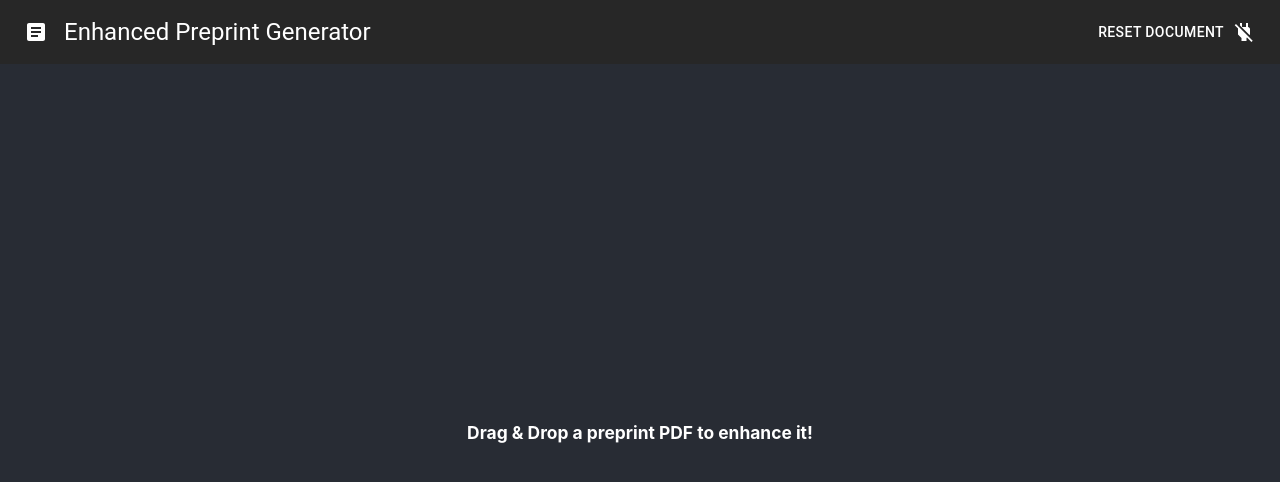
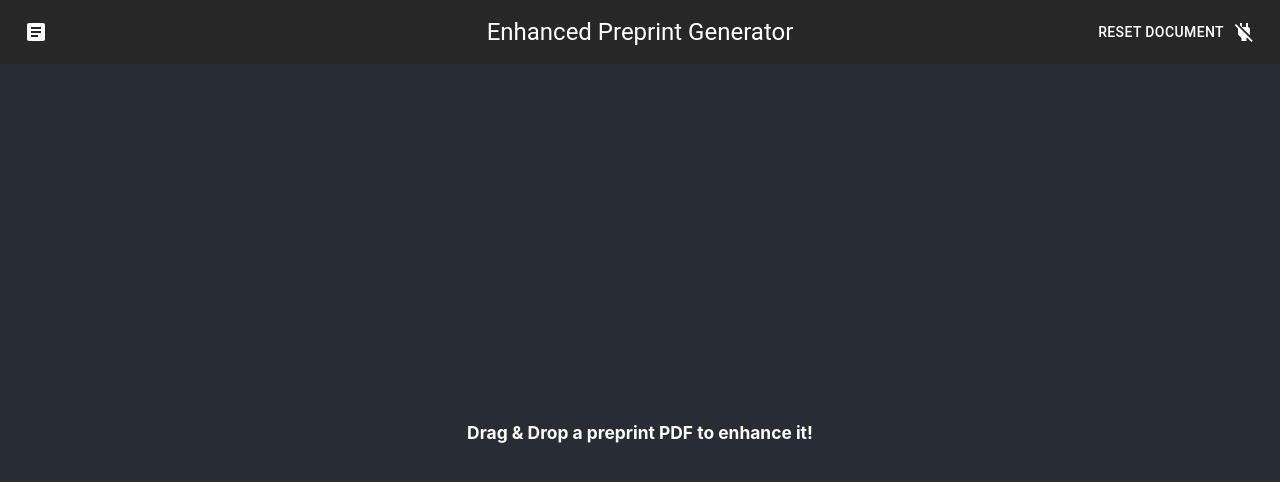
Before and after one commit to gipplab/preprint_generator, a React (Create React App) app in the folder frontend/: page / in a window 1280 px wide. Shown: the top 482 px of the page. Built offline with nearby package versions, Linux system fonts and the light colour scheme; no server answers.

Commit message:
feat: changed alignment of appbar

```diff
--- a/frontend/src/App.tsx
+++ b/frontend/src/App.tsx
@@ -59,19 +59,19 @@ class App extends Component<AppProps, AppState> {
                 <div className="App">
                     <AppBar position="static">
                         <Toolbar style={{justifyContent: "space-between", alignItems: "center"}}>
-                            <div style={{display: "flex", alignItems: "center"}}>
-                                <ArticleIcon sx={{mr: 2}}/>
-                                <Typography variant="h5" component="div" sx={{flexGrow: 1}}>
-                                    {this.state.file ? this.state.file.name : "Enhanced Preprint Generator"}
-                                </Typography>
+                            <div style={{flex: 0.33, display: "flex", alignItems: "center"}}>
+                                <ArticleIcon/>
                             </div>
-                            <div style={{display: "flex", alignItems: "center"}}>
+                            <Typography variant="h5" component="div" style={{flex: 0.33}}>
+                                {this.state.file ? this.state.file.name : "Enhanced Preprint Generator"}
+                            </Typography>
+                            <div style={{flex: 0.33, display: "flex", flexDirection: "row-reverse", alignItems: "center"}}>
+                                {this.state.apiConnected ? (
+                                    <Tooltip title="API connected!"><PowerIcon/></Tooltip>) : (
+                                    <Tooltip title="API disconnected!"><PowerOffIcon/></Tooltip>)}
                                 <Button color="inherit" onClick={() => {
                                     this.setState({file: undefined})
                                 }}>Reset Document</Button>
-                                {this.state.apiConnected ? (
-                                    <Tooltip title="API connected!"><PowerIcon/></Tooltip>) : (
-                                    <Tooltip title="API disconnected!"><PowerOffIcon/></Tooltip>)}
                             </div>
                         </Toolbar>
                     </AppBar>
```
